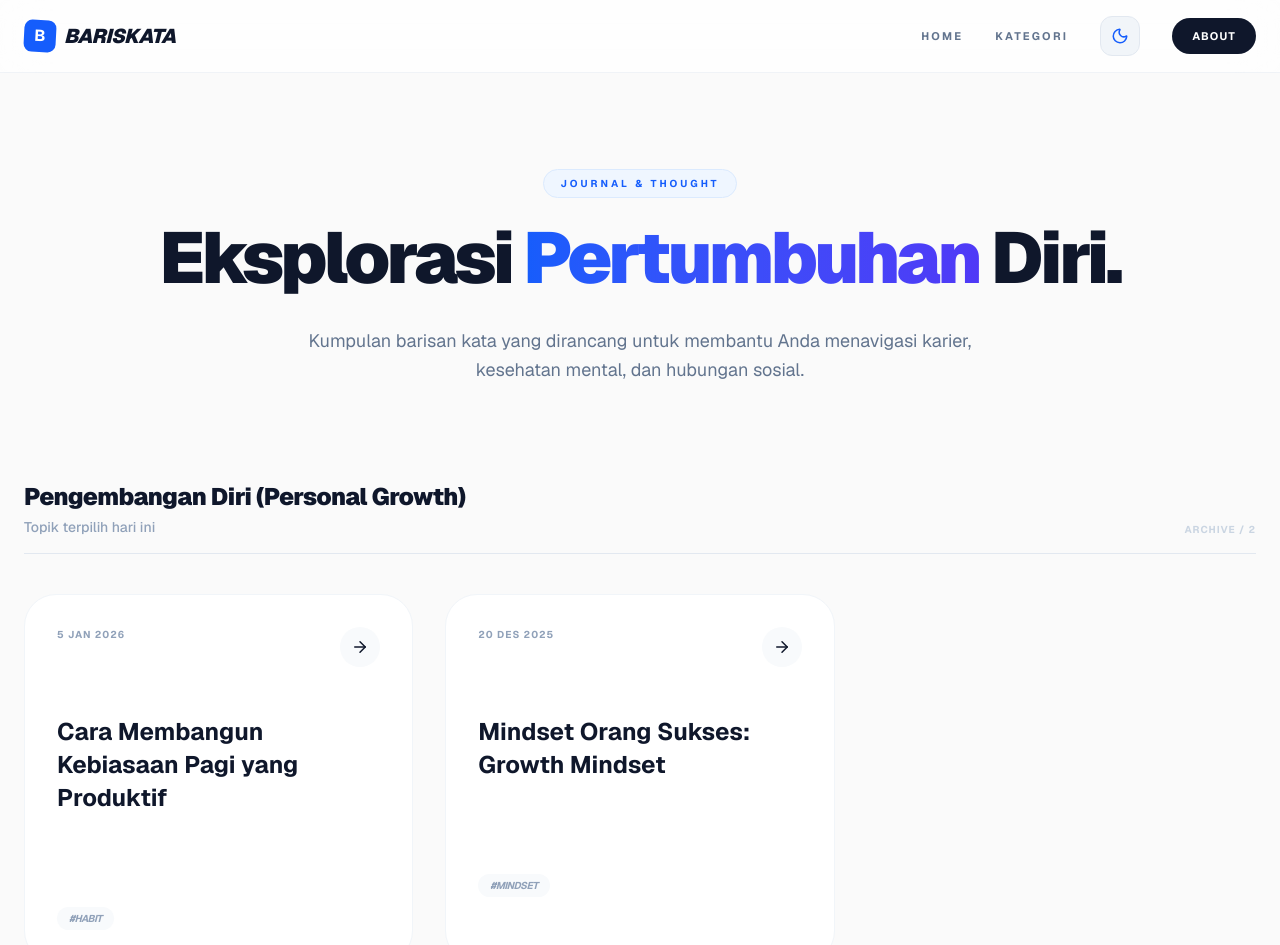
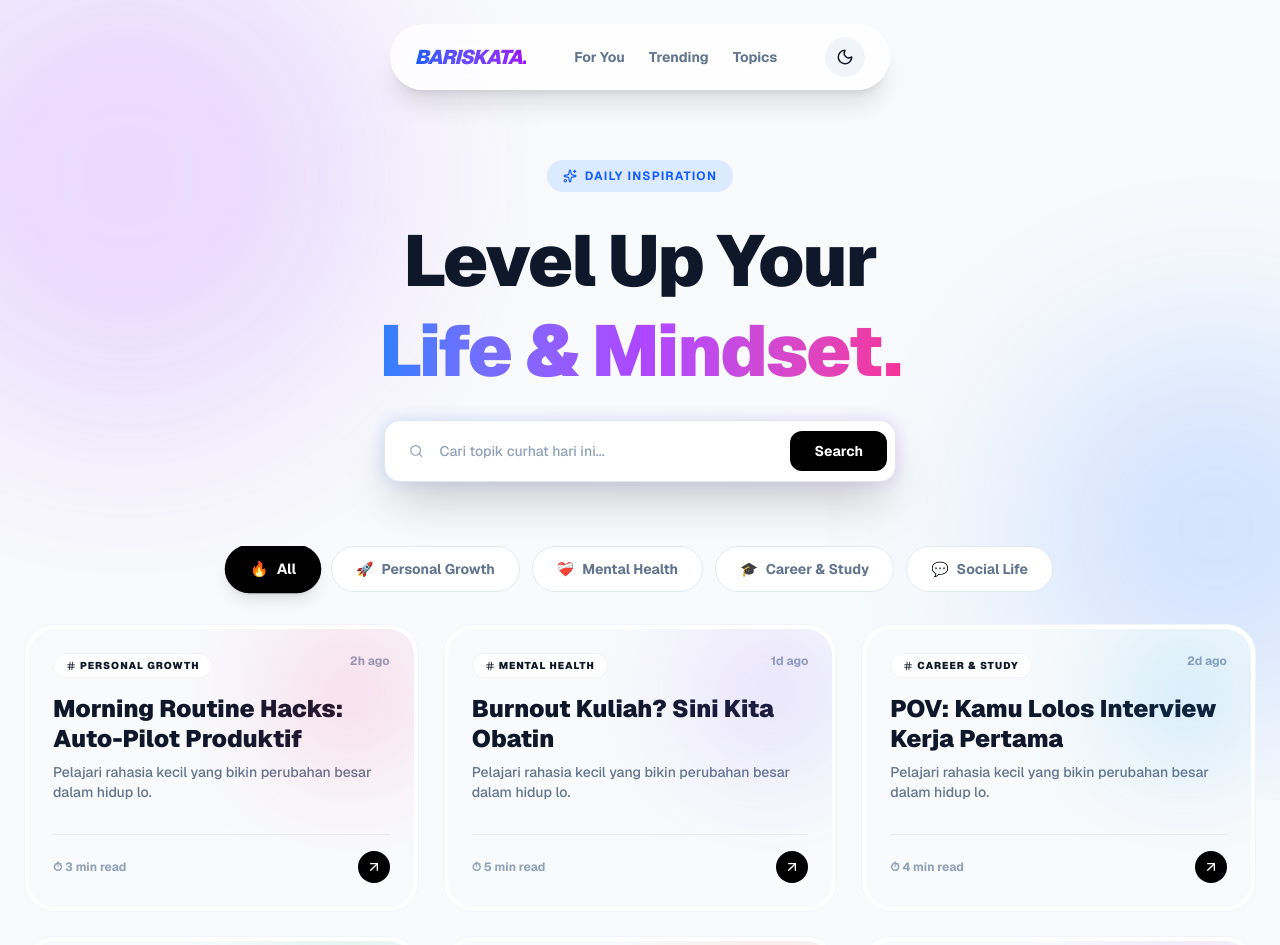
Before and after one commit to fathullahbk/bariskata, a Next.js app: page / in a window 1280 px wide. Shown: the top 945 px of the page. Built offline with nearby package versions, Linux system fonts and the light colour scheme.

Commit message:
update tampilan baru gaya remaja bento grid

```diff
--- a/src/app/page.tsx
+++ b/src/app/page.tsx
@@ -3,189 +3,188 @@
 import Link from 'next/link';
 import { motion } from 'framer-motion';
 import { useTheme } from 'next-themes';
-import { Sun, Moon, ArrowRight } from 'lucide-react';
+import { Sun, Moon, Search, Sparkles, TrendingUp, Hash, ArrowUpRight } from 'lucide-react';
 import { useEffect, useState } from 'react';
 
-export default function HomePage() {
+export default function TeenHubPage() {
   const { theme, setTheme } = useTheme();
   const [mounted, setMounted] = useState(false);
+  const [activeCat, setActiveCat] = useState('All');
 
-  // Mencegah hydration error agar tema sinkron antara server dan client
   useEffect(() => setMounted(true), []);
 
   const categories = [
-    'Pengembangan Diri (Personal Growth)',
-    'Kesehatan Mental (Mental Health)',
-    'Karier & Studi Lanjut',
-    'Tips Belajar (Study Skills)',
-    'Hubungan Sosial (Social Relationship)'
+    { name: 'All', emoji: '🔥' },
+    { name: 'Personal Growth', emoji: '🚀' },
+    { name: 'Mental Health', emoji: '❤️‍🩹' },
+    { name: 'Career & Study', emoji: '🎓' },
+    { name: 'Social Life', emoji: '💬' }
   ];
 
   const allPosts = [
-    { id: 1, title: 'Cara Membangun Kebiasaan Pagi yang Produktif', date: '5 Jan 2026', slug: 'kebiasaan-pagi', category: 'Pengembangan Diri (Personal Growth)', summary: 'Langkah kecil untuk perubahan besar dalam hidup Anda.', tag: '#Habit' },
-    { id: 2, title: 'Mengatasi Burnout saat Kuliah', date: '3 Jan 2026', slug: 'mengatasi-burnout', category: 'Kesehatan Mental (Mental Health)', summary: 'Tips menjaga kesehatan mental di tengah tekanan akademik.', tag: '#Wellness' },
-    { id: 3, title: 'Persiapan Menghadapi Interview Kerja Pertama', date: '1 Jan 2026', slug: 'interview-kerja', category: 'Karier & Studi Lanjut', summary: 'Hal-hal penting yang harus Anda siapkan sebelum bertemu rekruter.', tag: '#Career' },
-    { id: 4, title: 'Teknik Pomodoro: Belajar Fokus dalam 25 Menit', date: '28 Des 2025', slug: 'teknik-pomodoro', category: 'Tips Belajar (Study Skills)', summary: 'Metode belajar paling efektif untuk mahasiswa.', tag: '#Study' },
-    { id: 5, title: 'Cara Berkomunikasi Efektif dengan Pasangan', date: '25 Des 2025', slug: 'komunikasi-efektif', category: 'Hubungan Sosial (Social Relationship)', summary: 'Membangun hubungan yang sehat melalui komunikasi yang jujur.', tag: '#Relation' },
-    { id: 6, title: 'Mindset Orang Sukses: Growth Mindset', date: '20 Des 2025', slug: 'growth-mindset', category: 'Pengembangan Diri (Personal Growth)', summary: 'Mengapa cara berpikir menentukan masa depan Anda.', tag: '#Mindset' },
+    { id: 1, title: 'Morning Routine Hacks: Auto-Pilot Produktif', category: 'Personal Growth', date: '2h ago', read: '3 min', color: 'from-pink-500 to-rose-500', slug: 'kebiasaan-pagi' },
+    { id: 2, title: 'Burnout Kuliah? Sini Kita Obatin', category: 'Mental Health', date: '1d ago', read: '5 min', color: 'from-purple-500 to-indigo-500', slug: 'mengatasi-burnout' },
+    { id: 3, title: 'POV: Kamu Lolos Interview Kerja Pertama', category: 'Career & Study', date: '2d ago', read: '4 min', color: 'from-cyan-500 to-blue-500', slug: 'interview-kerja' },
+    { id: 4, title: 'Belajar 25 Menit doang tapi Paham? (Pomodoro)', category: 'Career & Study', date: '3d ago', read: '2 min', color: 'from-emerald-400 to-green-500', slug: 'teknik-pomodoro' },
+    { id: 5, title: 'Red Flag vs Green Flag dalam Hubungan', category: 'Social Life', date: '4d ago', read: '6 min', color: 'from-orange-400 to-red-500', slug: 'komunikasi-efektif' },
+    { id: 6, title: 'Growth Mindset: Cheat Code Orang Sukses', category: 'Personal Growth', date: '5d ago', read: '4 min', color: 'from-violet-500 to-fuchsia-500', slug: 'growth-mindset' },
   ];
+
+  // Filter logic sederhana
+  const filteredPosts = activeCat === 'All'
+    ? allPosts
+    : allPosts.filter(post => post.category === activeCat);
 
   if (!mounted) return null;
 
   return (
-    <div className="min-h-screen bg-[#FAFAFA] dark:bg-slate-950 text-slate-900 dark:text-slate-100 transition-colors duration-500 font-sans">
+    <div className="min-h-screen bg-slate-50 dark:bg-[#0a0a0a] text-slate-900 dark:text-white transition-colors duration-300 font-sans selection:bg-lime-400 selection:text-black">
 
-      {/* MODERN NAVBAR WITH THEME TOGGLE */}
-      <nav className="sticky top-0 z-50 bg-white/70 dark:bg-slate-950/70 backdrop-blur-xl border-b border-slate-200/50 dark:border-slate-800/50 py-4">
-        <div className="container mx-auto px-6 flex justify-between items-center">
-          <Link href="/" className="group flex items-center gap-2">
-            <div className="w-8 h-8 bg-blue-600 rounded-lg flex items-center justify-center text-white font-bold rotate-3 group-hover:rotate-0 transition-transform">B</div>
-            <span className="text-xl font-black tracking-tight uppercase italic">Bariskata</span>
+      {/* BACKGROUND BLOBS (Vibe Setter) */}
+      <div className="fixed inset-0 overflow-hidden pointer-events-none">
+        <div className="absolute top-[-10%] left-[-10%] w-[40vw] h-[40vw] bg-purple-500/20 rounded-full blur-[100px] animate-pulse"></div>
+        <div className="absolute bottom-[10%] right-[-10%] w-[30vw] h-[30vw] bg-blue-500/20 rounded-full blur-[100px]"></div>
+      </div>
+
+      {/* FLOATING NAVBAR */}
+      <nav className="fixed top-6 left-0 right-0 z-50 flex justify-center px-4">
+        <div className="bg-white/80 dark:bg-black/60 backdrop-blur-xl border border-white/20 dark:border-white/10 rounded-full px-6 py-3 shadow-xl flex items-center gap-6 md:gap-12">
+          <Link href="/" className="font-black italic tracking-tighter text-xl bg-clip-text text-transparent bg-gradient-to-r from-blue-600 to-purple-600">
+            BARISKATA.
           </Link>
 
-          <div className="flex items-center gap-8">
-            <div className="hidden md:flex items-center gap-8 text-[11px] font-bold uppercase tracking-[0.2em] text-slate-500 dark:text-slate-400">
-              <Link href="/" className="hover:text-blue-600 transition-colors">Home</Link>
-              <Link href="#kategori" className="hover:text-blue-600 transition-colors">Kategori</Link>
+          <div className="hidden md:flex gap-6 text-sm font-bold text-slate-500 dark:text-slate-400">
+            <Link href="#" className="hover:text-black dark:hover:text-white transition-colors">For You</Link>
+            <Link href="#" className="hover:text-black dark:hover:text-white transition-colors">Trending</Link>
+            <Link href="#" className="hover:text-black dark:hover:text-white transition-colors">Topics</Link>
           </div>
 
-            {/* Theme Switcher */}
           <button
             onClick={() => setTheme(theme === 'dark' ? 'light' : 'dark')}
-              className="p-2.5 rounded-xl bg-slate-100 dark:bg-slate-900 border border-slate-200 dark:border-slate-800 hover:ring-2 ring-blue-500 transition-all"
-              aria-label="Toggle Theme"
+            className="w-10 h-10 rounded-full bg-slate-100 dark:bg-white/10 flex items-center justify-center hover:scale-110 transition-transform active:scale-95"
           >
-              {theme === 'dark' ? <Sun size={18} className="text-yellow-400" /> : <Moon size={18} className="text-blue-600" />}
+            {theme === 'dark' ? <Sun size={18} /> : <Moon size={18} />}
           </button>
-
-            <Link href="/about" className="hidden md:block px-5 py-2.5 bg-slate-900 dark:bg-white dark:text-slate-900 text-white rounded-full text-[11px] font-bold uppercase tracking-widest hover:bg-blue-600 dark:hover:bg-blue-500 dark:hover:text-white transition-all">
-              About
-            </Link>
-          </div>
         </div>
       </nav>
 
-      {/* MINIMALIST HERO WITH ANIMATION */}
-      <header className="relative py-24 overflow-hidden">
-        <div className="absolute top-0 left-1/2 -translate-x-1/2 w-full h-full -z-10 opacity-40 dark:opacity-20">
-           <div className="absolute top-10 left-10 w-72 h-72 bg-blue-200 dark:bg-blue-900 rounded-full blur-[120px]"></div>
-           <div className="absolute bottom-10 right-10 w-72 h-72 bg-indigo-200 dark:bg-indigo-900 rounded-full blur-[120px]"></div>
+      {/* HERO SECTION */}
+      <main className="container mx-auto px-6 pt-40 pb-20 relative z-10">
+        <div className="text-center max-w-3xl mx-auto mb-16">
+          <motion.div
+            initial={{ scale: 0.8, opacity: 0 }}
+            animate={{ scale: 1, opacity: 1 }}
+            className="inline-flex items-center gap-2 px-4 py-2 rounded-full bg-blue-100 dark:bg-blue-900/30 text-blue-600 dark:text-blue-300 text-xs font-bold uppercase tracking-widest mb-6"
+          >
+            <Sparkles size={14} /> Daily Inspiration
+          </motion.div>
+
+          <motion.h1
+            initial={{ y: 20, opacity: 0 }}
+            animate={{ y: 0, opacity: 1 }}
+            transition={{ delay: 0.1 }}
+            className="text-5xl md:text-7xl font-black tracking-tight mb-6 leading-tight"
+          >
+            Level Up Your <br/>
+            <span className="text-transparent bg-clip-text bg-gradient-to-r from-blue-500 via-purple-500 to-pink-500 animate-gradient-x">
+              Life & Mindset.
+            </span>
+          </motion.h1>
+
+          {/* SEARCH BAR MODERN */}
+          <motion.div
+            initial={{ y: 20, opacity: 0 }}
+            animate={{ y: 0, opacity: 1 }}
+            transition={{ delay: 0.2 }}
+            className="relative max-w-lg mx-auto group"
+          >
+            <div className="absolute inset-0 bg-gradient-to-r from-blue-500 to-purple-500 rounded-2xl blur opacity-20 group-hover:opacity-40 transition-opacity"></div>
+            <div className="relative bg-white dark:bg-[#1a1a1a] rounded-2xl flex items-center p-2 shadow-2xl border border-slate-200 dark:border-white/10">
+              <Search className="ml-4 text-slate-400" size={20} />
+              <input
+                type="text"
+                placeholder="Cari topik curhat hari ini..."
+                className="w-full bg-transparent border-none outline-none px-4 py-3 text-sm font-medium placeholder:text-slate-400"
+              />
+              <button className="bg-black dark:bg-white text-white dark:text-black px-6 py-2.5 rounded-xl font-bold text-sm hover:opacity-80 transition-opacity">
+                Search
+              </button>
             </div>
-        <motion.div
-          initial={{ opacity: 0, y: 30 }}
-          animate={{ opacity: 1, y: 0 }}
-          transition={{ duration: 0.8 }}
-          className="container mx-auto px-6 text-center"
-        >
-          <span className="inline-block px-4 py-1.5 mb-6 text-[10px] font-bold tracking-[0.3em] uppercase bg-blue-50 dark:bg-blue-900/30 text-blue-600 dark:text-blue-400 rounded-full border border-blue-100 dark:border-blue-800">
-            Journal & Thought
-          </span>
-          <h1 className="text-5xl md:text-7xl font-black mb-8 tracking-tighter leading-none">
-            Eksplorasi <span className="text-transparent bg-clip-text bg-gradient-to-r from-blue-600 to-indigo-600 dark:from-blue-400 dark:to-indigo-400">Pertumbuhan</span> Diri.
-          </h1>
-          <p className="text-lg text-slate-500 dark:text-slate-400 max-w-2xl mx-auto leading-relaxed">
-            Kumpulan barisan kata yang dirancang untuk membantu Anda menavigasi karier, kesehatan mental, dan hubungan sosial.
-          </p>
           </motion.div>
-      </header>
-
-      {/* CATEGORY SECTIONS WITH SCROLL REVEAL */}
-      <section id="kategori" className="pb-24">
-        <div className="container mx-auto px-6">
-
-          {categories.map((cat) => {
-            const filteredPosts = allPosts.filter(post => post.category === cat);
-
-            return (
-              <motion.div
-                key={cat}
-                initial={{ opacity: 0, y: 40 }}
-                whileInView={{ opacity: 1, y: 0 }}
-                viewport={{ once: true, margin: "-100px" }}
-                transition={{ duration: 0.6 }}
-                className="mb-24 last:mb-0"
-              >
-                {/* Header Kategori */}
-                <div className="flex items-end justify-between mb-10 border-b border-slate-200 dark:border-slate-800 pb-4">
-                  <div>
-                    <h2 className="text-2xl font-black tracking-tight text-slate-900 dark:text-white mb-1">{cat}</h2>
-                    <p className="text-sm text-slate-400 dark:text-slate-500 font-medium">Topik terpilih hari ini</p>
-                  </div>
-                  <span className="text-[10px] font-bold text-slate-300 dark:text-slate-600 uppercase tracking-widest">Archive / {filteredPosts.length}</span>
         </div>
 
-                {filteredPosts.length > 0 ? (
-                  <div className="grid grid-cols-1 md:grid-cols-2 lg:grid-cols-3 gap-8">
-                    {filteredPosts.map((post, index) => (
+        {/* CATEGORY PILLS (SCROLLABLE) */}
+        <div className="flex gap-3 overflow-x-auto pb-8 justify-start md:justify-center no-scrollbar">
+          {categories.map((cat) => (
+            <button
+              key={cat.name}
+              onClick={() => setActiveCat(cat.name)}
+              className={`flex items-center gap-2 px-6 py-3 rounded-full text-sm font-bold whitespace-nowrap transition-all duration-300 ${
+                activeCat === cat.name
+                ? 'bg-black dark:bg-white text-white dark:text-black scale-105 shadow-lg'
+                : 'bg-white dark:bg-[#1a1a1a] text-slate-500 border border-slate-200 dark:border-white/10 hover:border-slate-400'
+              }`}
+            >
+              <span>{cat.emoji}</span> {cat.name}
+            </button>
+          ))}
+        </div>
+
+        {/* BENTO GRID LAYOUT */}
+        <div className="grid grid-cols-1 md:grid-cols-2 lg:grid-cols-3 gap-6">
+          {filteredPosts.map((post, i) => (
             <motion.div
               key={post.id}
-                        initial={{ opacity: 0, scale: 0.95 }}
-                        whileInView={{ opacity: 1, scale: 1 }}
-                        transition={{ delay: index * 0.1 }}
-                        whileHover={{ y: -10 }}
-                        className="group relative bg-white dark:bg-slate-900 rounded-[32px] p-8 border border-slate-100 dark:border-slate-800 hover:border-blue-100 dark:hover:border-blue-900 transition-all duration-500 hover:shadow-[0_32px_64px_-16px_rgba(0,0,0,0.08)] dark:hover:shadow-[0_32px_64px_-16px_rgba(0,0,0,0.5)]"
+              layout
+              initial={{ opacity: 0, scale: 0.9 }}
+              animate={{ opacity: 1, scale: 1 }}
+              transition={{ duration: 0.3, delay: i * 0.05 }}
+              className="group relative bg-white dark:bg-[#121212] rounded-[30px] p-1 border border-slate-100 dark:border-white/5 hover:border-slate-300 dark:hover:border-white/20 transition-all hover:shadow-2xl hover:-translate-y-1"
             >
-                        <div className="flex justify-between items-start mb-12">
-                          <span className="text-[10px] font-bold text-slate-400 dark:text-slate-500 uppercase tracking-widest">{post.date}</span>
-                          <div className="w-10 h-10 rounded-full bg-slate-50 dark:bg-slate-800 flex items-center justify-center group-hover:bg-blue-600 group-hover:text-white transition-all">
-                            <ArrowRight size={18} />
+              <div className="h-full bg-slate-50 dark:bg-[#1a1a1a] rounded-[26px] p-6 flex flex-col justify-between overflow-hidden relative">
+
+                {/* Gradient Blur Top */}
+                <div className={`absolute top-0 right-0 w-32 h-32 bg-gradient-to-br ${post.color} blur-[60px] opacity-20 group-hover:opacity-40 transition-opacity duration-500`}></div>
+
+                <div>
+                  <div className="flex justify-between items-start mb-4">
+                    <span className="flex items-center gap-1 text-[10px] font-black uppercase tracking-widest bg-white dark:bg-black/50 backdrop-blur px-3 py-1 rounded-full border border-black/5 dark:border-white/10">
+                      <Hash size={10} /> {post.category}
+                    </span>
+                    <span className="text-xs font-bold text-slate-400">{post.date}</span>
+                  </div>
+
+                  <Link href={`/blog/${post.slug}`}>
+                    <h3 className="text-xl md:text-2xl font-black leading-tight mb-2 group-hover:underline decoration-2 underline-offset-4 decoration-blue-500 cursor-pointer">
+                      {post.title}
+                    </h3>
+                  </Link>
+                  <p className="text-sm text-slate-500 dark:text-slate-400 font-medium line-clamp-2">
+                    Pelajari rahasia kecil yang bikin perubahan besar dalam hidup lo.
+                  </p>
+                </div>
+
+                <div className="mt-8 flex items-center justify-between border-t border-black/5 dark:border-white/5 pt-4">
+                  <div className="flex items-center gap-2 text-xs font-bold text-slate-400">
+                    <span>⏱ {post.read} read</span>
+                  </div>
+                  <div className="w-8 h-8 rounded-full bg-black dark:bg-white text-white dark:text-black flex items-center justify-center group-hover:scale-110 transition-transform">
+                    <ArrowUpRight size={16} />
                   </div>
                 </div>
-
-                        <h3 className="text-2xl font-bold text-slate-900 dark:text-white mb-4 leading-snug group-hover:text-blue-600 dark:group-hover:text-blue-400 transition-colors">
-                          <Link href={`/blog/${post.slug}`}>{post.title}</Link>
-                        </h3>
-                        <p className="text-slate-500 dark:text-slate-400 text-sm leading-relaxed mb-8 opacity-0 group-hover:opacity-100 transition-opacity duration-500">
-                          {post.summary}
-                        </p>
-
-                        <div className="flex gap-2 mt-auto">
-                           <span className="px-3 py-1 bg-slate-50 dark:bg-slate-800 rounded-full text-[10px] font-bold text-slate-400 dark:text-slate-500 uppercase tracking-tighter italic">
-                            {post.tag || '#Insight'}
-                           </span>
               </div>
             </motion.div>
           ))}
         </div>
-                ) : (
-                  <div className="py-16 px-8 rounded-[32px] border-2 border-dashed border-slate-100 dark:border-slate-800 flex items-center justify-center">
-                    <p className="text-slate-300 dark:text-slate-700 text-sm font-medium italic uppercase tracking-widest text-center">Belum ada artikel dalam kategori ini</p>
+      </main>
+
+      {/* FOOTER */}
+      <footer className="py-12 text-center border-t border-slate-200 dark:border-white/5 bg-white dark:bg-[#0a0a0a]">
+        <div className="flex justify-center items-center gap-2 mb-4">
+          <div className="w-8 h-8 bg-black dark:bg-white rounded-lg flex items-center justify-center text-white dark:text-black font-bold italic">B</div>
         </div>
-                )}
-              </motion.div>
-            );
-          })}
-        </div>
-      </section>
-
-      {/* MODERN FOOTER */}
-      <footer className="bg-slate-900 dark:bg-black text-white py-24 rounded-t-[60px] transition-colors duration-500">
-        <div className="container mx-auto px-6">
-          <div className="grid grid-cols-1 md:grid-cols-2 justify-between items-center gap-12 border-b border-slate-800 pb-16">
-            <motion.div
-               initial={{ opacity: 0, x: -20 }}
-               whileInView={{ opacity: 1, x: 0 }}
-               viewport={{ once: true }}
-            >
-              <h2 className="text-4xl font-black tracking-tighter mb-4 italic uppercase">Bariskata<span className="text-blue-500">.</span></h2>
-              <p className="text-slate-400 text-sm max-w-sm">Dapatkan pemikiran terbaik tentang pertumbuhan diri langsung di inbox Anda setiap minggu.</p>
-            </motion.div>
-            <div className="flex flex-col sm:flex-row gap-3">
-               <input type="email" placeholder="email@kamu.com" className="bg-slate-800 border-none rounded-2xl px-6 py-4 flex-grow focus:ring-2 focus:ring-blue-600 outline-none text-sm transition-all shadow-inner" />
-               <button className="bg-white text-slate-900 px-8 py-4 rounded-2xl font-bold hover:bg-blue-600 hover:text-white transition-all shadow-lg">Join</button>
-            </div>
-          </div>
-          <div className="pt-12 flex flex-col md:flex-row justify-between items-center gap-6">
-            <p className="text-slate-500 text-[10px] font-bold uppercase tracking-[0.4em] italic">Bariskata — 2026</p>
-            <div className="flex gap-8 text-[10px] font-bold uppercase tracking-widest text-slate-400">
-              <a href="#" className="hover:text-blue-400 transition-colors">Twitter</a>
-              <a href="#" className="hover:text-blue-400 transition-colors">Instagram</a>
-              <a href="#" className="hover:text-blue-400 transition-colors">GitHub</a>
-            </div>
-          </div>
-        </div>
+        <p className="text-slate-400 text-sm font-medium">Built for the <span className="text-black dark:text-white font-bold">Future You</span>.</p>
       </footer>
-
     </div>
   );
 }
```
Lines whose indentation alone changed are shown as unchanged.
